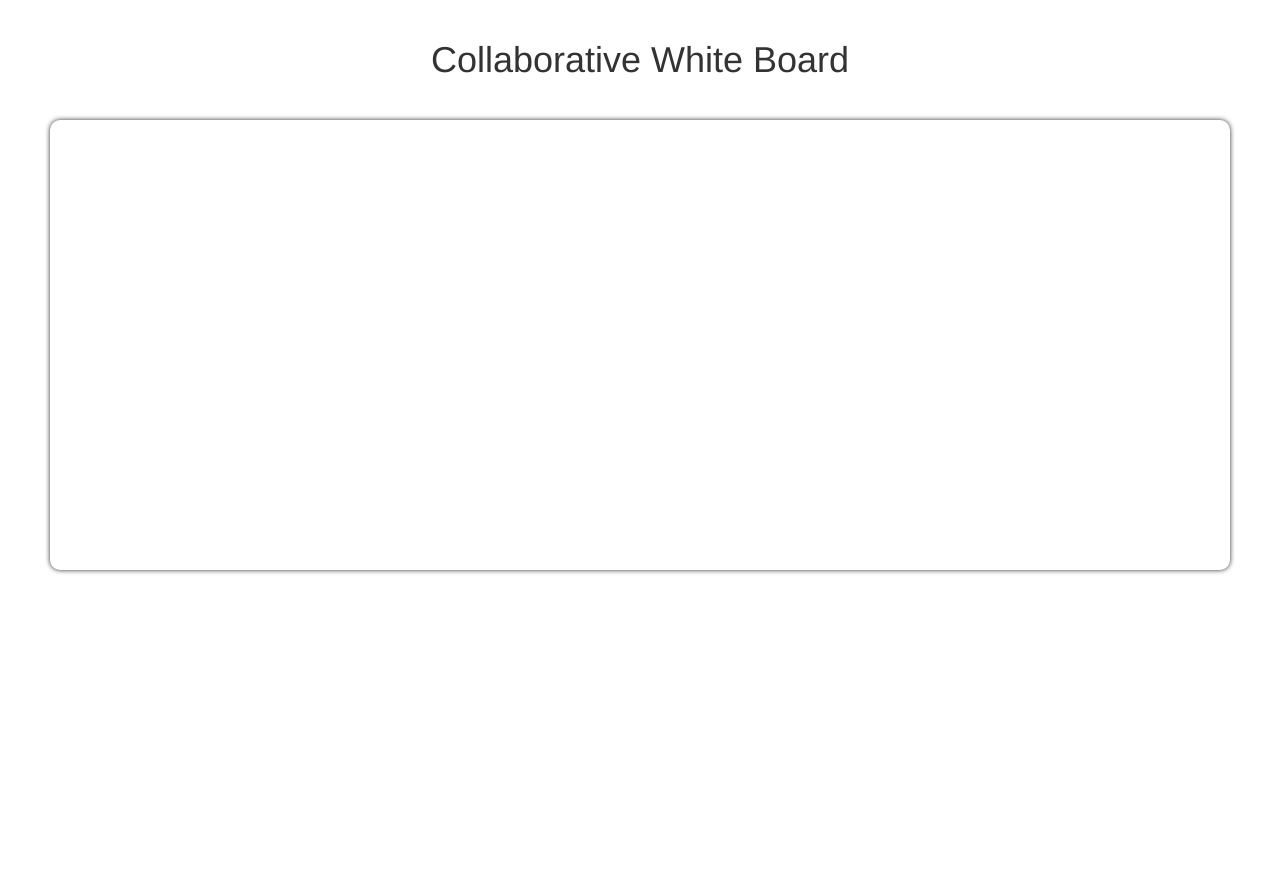
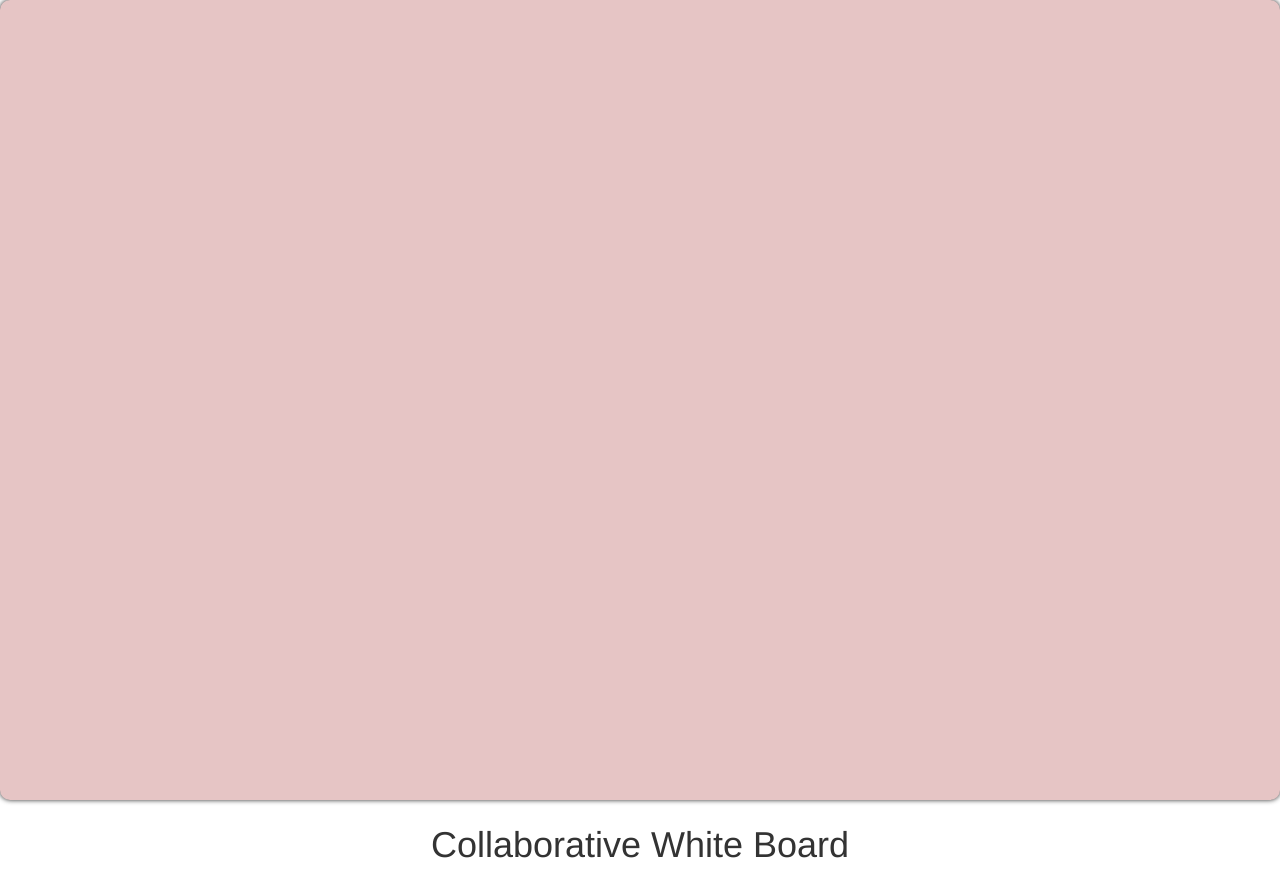
Before and after one commit to jlrajkumar/CollaborativeWhiteBoard, a website: page public/index.html in a window 1280 px wide. Before the commit the page ends 800 px from the top, so only its background shows below. Drawn offline with nearby package versions, Linux system fonts and the light colour scheme; no server answers.

Commit message:
removed styling for canvas page body

```diff
--- a/public/index.html
+++ b/public/index.html
@@ -10,14 +10,12 @@
     <script src="https://maxcdn.bootstrapcdn.com/bootstrap/3.4.1/js/bootstrap.min.js"></script>
 
 </head>
-<body style="padding-left: 50px; padding-right: 50px">
+<body >
+    <canvas class="board" >
 
-    <h1 class = "title">Collaborative White Board</h1>
-
-    <canvas class="board" >
         <script src = "/socket.io/socket.io.js"></script>
         <script src = "script.js" > </script>
     </canvas>
-
+    <h1 class = "title">Collaborative White Board</h1>
 </body>
 </html>
--- a/public/styles.css
+++ b/public/styles.css
@@ -1,21 +1,11 @@
-* {
-    margin: 0;
-    padding: 0;
-    list-style: none;
-    box-sizing: border-box;
-    font-family: "Open Sans";
-  }
+
 
   .board {
     box-shadow: 0 0 5px rgba(0, 0, 0, 0.842);
     border-radius: 10px;
     border-color: black;
-    height: 450px;
-    width: 1180px;
-
+   background-color: rgb(230, 197, 197);
   }
   .title{
       text-align: center;
-      padding-top: 20px;
-      padding-bottom: 30px;
   }
```
